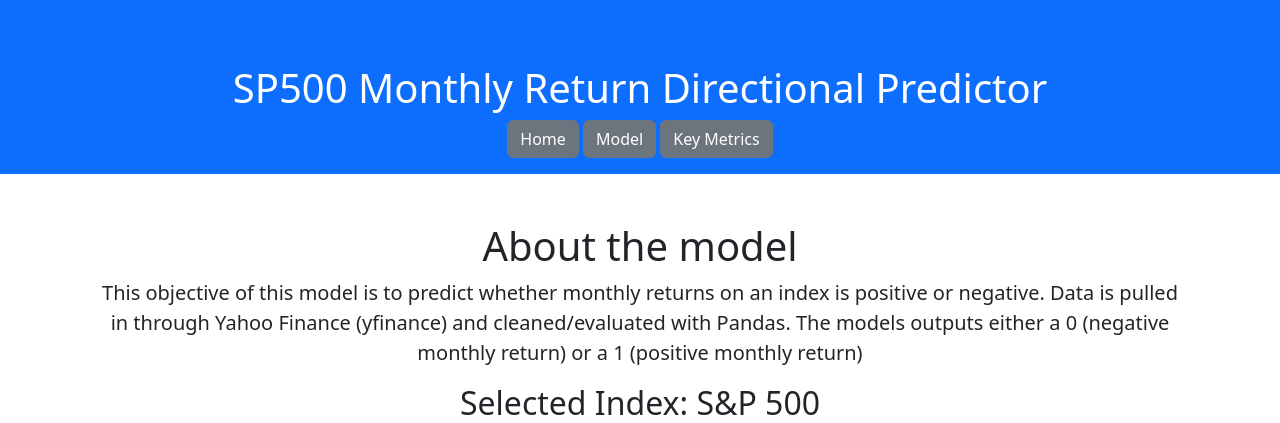
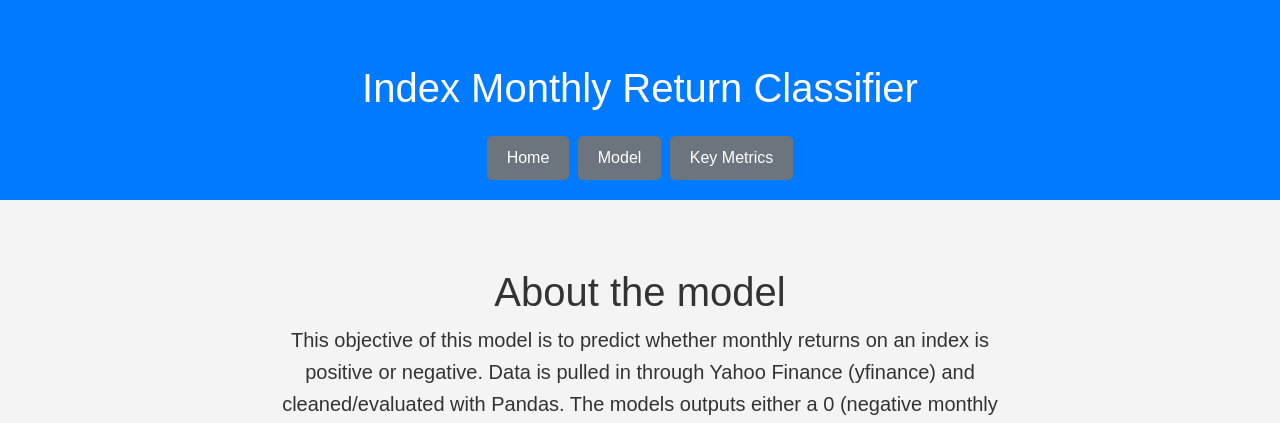
Before and after one commit to chrisda28/SP500monthly_return_direction, a Flask app: page / in a window 1280 px wide. Shown: the top 423 px of the page. Run offline with Flask 3, Linux system fonts and the light colour scheme.

Commit message:
minor improvements to templates

```diff
--- a/templates/evaluate.html
+++ b/templates/evaluate.html
@@ -6,7 +6,7 @@
 
 {% block main %}
     <div class="container">
-        <h1 id="metrics">Key Model Metrics</h1>
+        <h1 id="metrics">Key Model Metrics for {{ selected_index }} Index</h1>
         <img id="confusion" src="{{ url_for('static', filename=confusion) }}" alt="confusion matrix"/>
         <p class="lead">Model Accuracy: {{ accuracy }}</p>
 
--- a/templates/layout.html
+++ b/templates/layout.html
@@ -3,14 +3,16 @@
 <head>
     <meta charset="UTF-8">
     <meta name="viewport" content="width=device-width, initial-scale=1.0">
-    <title>SP500 Model</title>
+    <title>Index Monthly Return Classifier</title>
     <!-- Bootstrap CSS -->
     <link href="https://cdn.jsdelivr.net/npm/bootstrap@5.3.0/dist/css/bootstrap.min.css" rel="stylesheet" integrity="sha384-9ndCyUaIbzAi2FUVXJi0CjmCapSmO7SnpJef0486qhLnuZ2cdeRhO02iuK6FUUVM" crossorigin="anonymous">
+    <link href="/static/style.css" rel="stylesheet">
 </head>
 
 <body>
     <header class="bg-primary text-white text-center py-3">
-        <h1 class="mt-5" id="proj_title">SP500 Monthly Return Directional Predictor</h1>
+
+        <h1 class="mt-5" id="proj_title">Index Monthly Return Classifier</h1>
         <nav>
             <a class="btn btn-secondary" href="{{ url_for('home') }}" role="button">Home</a>
             <a class="btn btn-secondary" href="{{ url_for('model') }}" role="button">Model</a>
--- a/templates/model.html
+++ b/templates/model.html
@@ -5,7 +5,7 @@
 {% endblock %}
 
 {% block main %}
-
+<h3>{{ selected_index }} Test Data and Predictions</h3>
 <table class="table table-striped">
         <thead>
             <tr>
```
